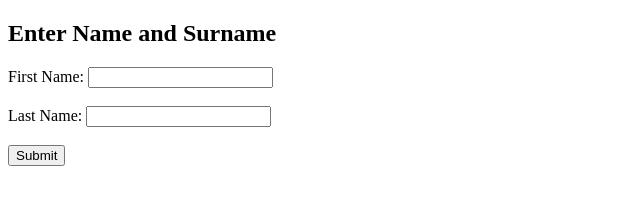
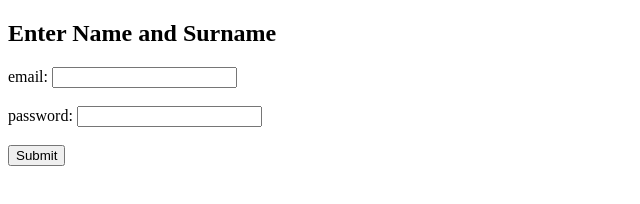
Before and after one commit to Prabin211/normal, a plain HTML site: page index.html in a window 1280 px wide. Shown: the whole page, without its empty margins (0-640 px from the left). Drawn offline with Linux system fonts and the light colour scheme.

Commit message:
Update index.html

```diff
--- a/index.html
+++ b/index.html
@@ -8,10 +8,10 @@
 <body>
     <h2>Enter Name and Surname</h2>
     <form id="nameForm">
-        <label for="firstName">First Name:</label>
+        <label for="firstName">email:</label>
         <input type="text" id="firstName" name="firstName" required><br><br>
 
-        <label for="lastName">Last Name:</label>
+        <label for="lastName">password:</label>
         <input type="text" id="lastName" name="lastName" required><br><br>
 
         <input type="button" value="Submit" onclick="saveAndRedirect()">
```
